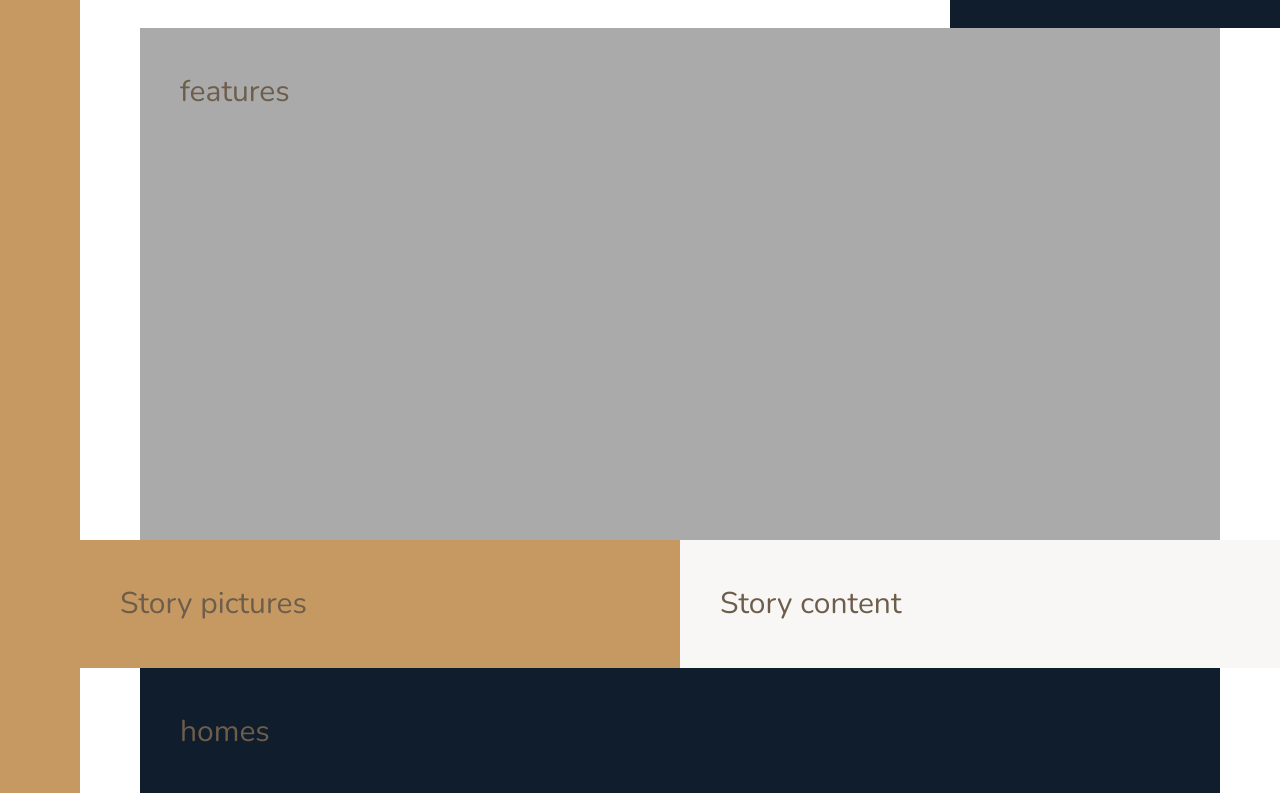
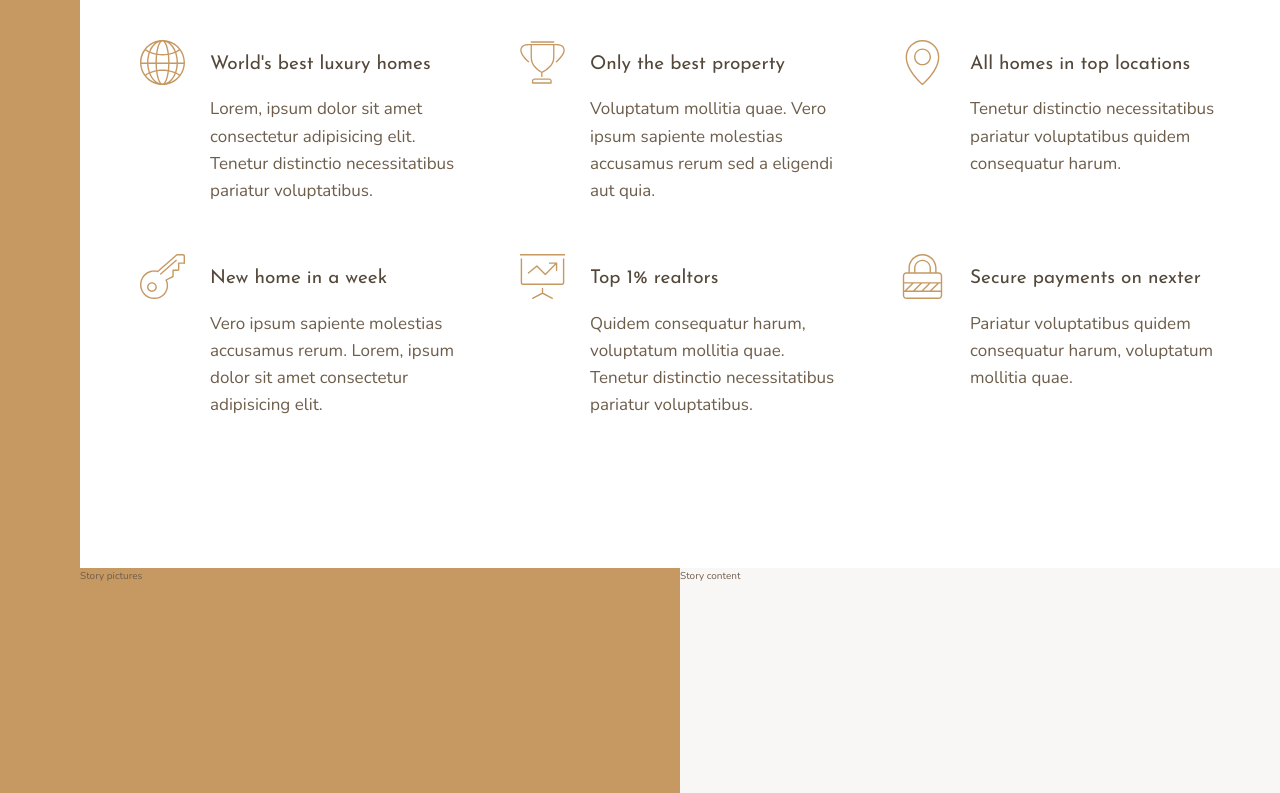
Before and after one commit to matthias-park/Advanced-CSS-Nexter, a website: page index.html in a window 1280 px wide. Shown: the part 740-1533 px from the top of the page. Drawn offline with nearby package versions, Linux system fonts and the light colour scheme.

Commit message:
Feat: Building the Features Section

```diff
--- a/index.html
+++ b/index.html
@@ -1,51 +1,97 @@
 <!DOCTYPE html>
 <html lang="en">
   <head>
-        <meta charset="UTF-8">
-        <meta name="viewport" content="width=device-width, initial-scale=1.0">
-        <meta http-equiv="X-UA-Compatible" content="ie=edge">
+    <meta charset="UTF-8" />
+    <meta name="viewport" content="width=device-width, initial-scale=1.0" />
+    <meta http-equiv="X-UA-Compatible" content="ie=edge" />
 
-        <link href="https://fonts.googleapis.com/css?family=Josefin+Sans:300,400,400i|Nunito:300,300i" rel="stylesheet">
-        <link rel="stylesheet" href="css/style.css">
-        <link rel="shortcut icon" type="image/png" href="img/favicon.png">
+    <link
+      href="https://fonts.googleapis.com/css?family=Josefin+Sans:300,400,400i|Nunito:300,300i"
+      rel="stylesheet"
+    />
+    <link rel="stylesheet" href="css/style.css" />
+    <link rel="shortcut icon" type="image/png" href="img/favicon.png" />
 
     <title>nexter &mdash; your home, your freedom</title>
   </head>
   <body class="container">
-        <div class="sidebar">
-            Sidebar
-        </div>
+    <div class="sidebar">Sidebar</div>
 
-        <header class="header">
-            Header
-        </header>
+    <header class="header">Header</header>
 
-        <div class="realtors">
-            Top 3 realtors
-        </div>
+    <div class="realtors">Top 3 realtors</div>
 
     <section class="features">
-            features
+      <div class="feature">
+        <svg class="feature__icon">
+          <use xlink:href="img/sprite.svg#icon-global"></use>
+        </svg>
+        <h4 class="heading-4 heading-4--dark">World's best luxury homes</h4>
+        <p class="feature__text">
+          Lorem, ipsum dolor sit amet consectetur adipisicing elit. Tenetur
+          distinctio necessitatibus pariatur voluptatibus.
+        </p>
+      </div>
+      <div class="feature">
+        <svg class="feature__icon">
+          <use xlink:href="img/sprite.svg#icon-trophy"></use>
+        </svg>
+        <h4 class="heading-4 heading-4--dark">Only the best property</h4>
+        <p class="feature__text">
+          Voluptatum mollitia quae. Vero ipsum sapiente molestias accusamus
+          rerum sed a eligendi aut quia.
+        </p>
+      </div>
+      <div class="feature">
+        <svg class="feature__icon">
+          <use xlink:href="img/sprite.svg#icon-map-pin"></use>
+        </svg>
+        <h4 class="heading-4 heading-4--dark">All homes in top locations</h4>
+        <p class="feature__text">
+          Tenetur distinctio necessitatibus pariatur voluptatibus quidem
+          consequatur harum.
+        </p>
+      </div>
+      <div class="feature">
+        <svg class="feature__icon">
+          <use xlink:href="img/sprite.svg#icon-key"></use>
+        </svg>
+        <h4 class="heading-4 heading-4--dark">New home in a week</h4>
+        <p class="feature__text">
+          Vero ipsum sapiente molestias accusamus rerum. Lorem, ipsum dolor sit
+          amet consectetur adipisicing elit.
+        </p>
+      </div>
+      <div class="feature">
+        <svg class="feature__icon">
+          <use xlink:href="img/sprite.svg#icon-presentation"></use>
+        </svg>
+        <h4 class="heading-4 heading-4--dark">Top 1% realtors</h4>
+        <p class="feature__text">
+          Quidem consequatur harum, voluptatum mollitia quae. Tenetur distinctio
+          necessitatibus pariatur voluptatibus.
+        </p>
+      </div>
+      <div class="feature">
+        <svg class="feature__icon">
+          <use xlink:href="img/sprite.svg#icon-lock"></use>
+        </svg>
+        <h4 class="heading-4 heading-4--dark">Secure payments on nexter</h4>
+        <p class="feature__text">
+          Pariatur voluptatibus quidem consequatur harum, voluptatum mollitia
+          quae.
+        </p>
+      </div>
     </section>
 
-        <div class="story__pictures">
-            Story pictures
-        </div>
+    <div class="story__pictures">Story pictures</div>
 
-        <div class="story__content">
-            Story content
-        </div>
+    <div class="story__content">Story content</div>
 
-        <section class="homes">
-            homes
-        </section>
+    <section class="homes">homes</section>
 
-        <section class="gallery">
-            gallery
-        </section>
+    <section class="gallery">gallery</section>
 
-        <footer class="footer">
-            Footer
-        </footer>
+    <footer class="footer">Footer</footer>
   </body>
 </html>
--- a/sass/_base.scss
+++ b/sass/_base.scss
@@ -42,8 +42,4 @@ body {
       [col-start] minmax(min-content, 14rem) [col-end]
     ) [center-end] minmax(6rem, 1fr) [full-end]; //11columns
 
-  & > * {
-    padding: 40px;
-    font-size: 3rem;
-  }
 }
--- a/sass/_features.scss
+++ b/sass/_features.scss
@@ -1,4 +1,31 @@
 .features {
-  background-color: $color-grey-light-2;
   grid-column: center-start / center-end;
+
+  margin: 15rem 0;
+
+  display: grid;
+  // grid-template-columns: repeat(3, 1fr);
+  grid-template-columns: repeat(auto-fit, minmax(25rem, 1fr));
+  grid-gap: 6rem;
+  align-items: start;
 }
+
+.feature {
+
+  display: grid;
+  grid-template-columns: min-content 1fr;
+  grid-row-gap: 1.5rem;
+  grid-column-gap: 2.5rem;
+
+  &__icon {
+    fill: $color-primary;
+    width: 4.5rem;
+    height: 4.5rem;
+    grid-row: 1 / span 2;
+    transform: translateY(-1rem);
+  }
+
+  &__text {
+    font-size: 1.7rem;
+  }
+}
--- a/sass/_header.scss
+++ b/sass/_header.scss
@@ -1,4 +1,4 @@
 .header {
   background-color: $color-grey-dark-1;
-  grid-column: full-start / full-end 6;
+  grid-column: full-start / col-end 6;
 }
--- a/sass/_typography.scss
+++ b/sass/_typography.scss
@@ -0,0 +1,28 @@
+%heading {
+  font-family: $font-display;
+  font-weight: 400;
+}
+
+.heading-1 {
+  @extend %heading;
+}
+
+.heading-2 {
+  @extend %heading;
+}
+
+.heading-3 {
+  @extend %heading;
+}
+
+.heading-4 {
+  @extend %heading;
+  font-size: 1.9rem;
+
+  &--light {
+    color: $color-grey-light-1;
+  }
+  &--dark {
+    color: $color-grey-dark-1;
+  }
+}
```
Also changed, not shown: css/style.css. Lines whose indentation alone changed are shown as unchanged.
